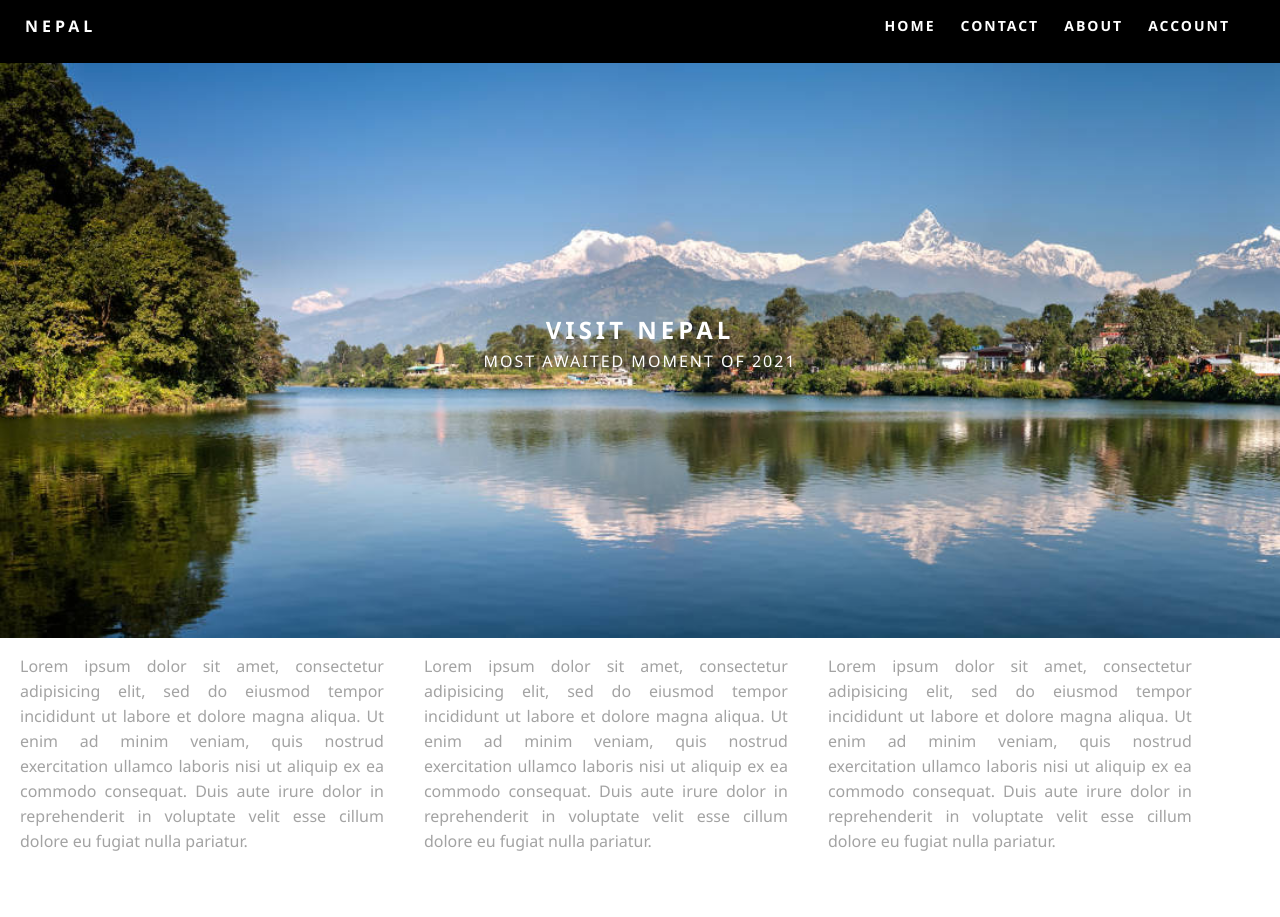
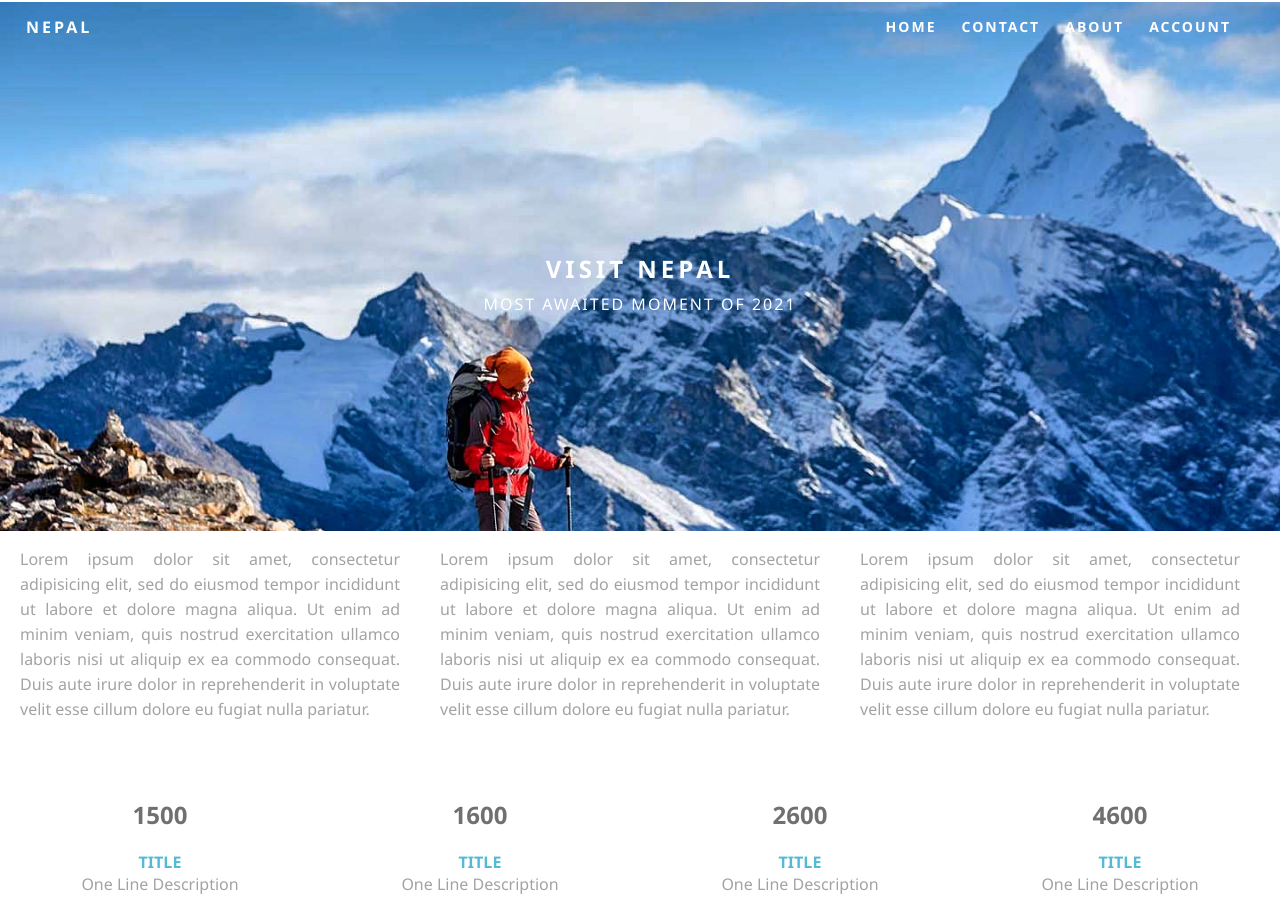
Before and after one commit to elbin88q/elbin888q.github.io, a plain HTML site: page index.html in a window 1280 px wide. Shown: the top 917 px of the page. Drawn offline with Linux system fonts and the light colour scheme.

Commit message:
Update index.css

```diff
--- a/index.css
+++ b/index.css
@@ -12,8 +12,8 @@ body{
 }
 /*header*/
 .container{
-	width:100%;
-	height:1250px;
+	width: 100%;
+	height:100%;
 	margin-right: auto;
 	margin-left: auto;
 	background-color: #ffffff;
@@ -21,10 +21,14 @@ body{
 /*navigation*/
 header{
 	width: 100%;
-	height: 5%;
-	background-color: black;
-	border-bottom:2px solid:#2C9AB7;
-	opacity: 100%;
+	height: 10%;
+background: rgba(255, 255, 255, 0.3);
+border-radius: 16px;
+box-shadow: 0 4px 30px rgba(0, 0, 0, 0.1);
+backdrop-filter: blur(7.4px);
+-webkit-backdrop-filter: blur(7.4px);
+border: 1px solid rgba(255, 255, 255, 0.22);
+
 }
 .logo{
 	color: #fff;
@@ -34,11 +38,11 @@ header{
 	float: left;
 	margin-top:15px;
 	margin-left:25px;
-	letter-spacing: 4px;
+	letter-spacing: 3px;
 }
 nav{
 	float: right;
-	width: 50%;
+	width: 70%;
 	text-align: right;
 	margin-right:25px;
 }
@@ -74,13 +78,15 @@ ul li:hover a{
 }
 /*hero section*/
 .hero{
-	background-image: url(44.jpg) ;
+	background-image: url(22.jpg);
     background-repeat: no-repeat;
 	background-size: cover;
-	width: 1137;
+    background-position: top;
+	width: auto;
 	height: 1000;
+
     padding-top: 250px;
-	padding-bottom:250px;
+	padding-bottom:200px;
 }
 .light{
 	font-weight: bold;
@@ -89,14 +95,14 @@ ul li:hover a{
 .tagline{
 	text-align: center;
 	color: #ffffff;
-	margin-top: 4px;
+	margin-top: 8px;
 	font-weight: lighter;
 	text-transform: uppercase;
 	letter-spacing: 2px;
 }
 /*About Section*/
 .text_column {
-	width: 29%;
+	width: auto;
 	text-align: justify;
 	font-weight: lighter;
 	line-height: 25px;
@@ -107,35 +113,38 @@ ul li:hover a{
 }
 .about {
 	padding-left: auto;
-	padding-right: 25px;
+	padding-right: 20px;
 	padding-top: auto;
-	display: inline-block;
+	padding-bottom: 20px;
+	display: flex;
 	background-color: #FFFFFF;
 	margin-top: 0px;
 }
 
 /*stats gallery*/
 .stats{
-	color: #717070
-	margin-bottom:5px;
+	color: #717070;
+	margin-bottom: 20px;
 }
 .gallery{
-	background-color: white;
+	background-color: #FFFFFF;
+    padding-top: auto;
+	height: auto;
 	clear: both;
 	display: inline-block;
 	width: 100%;
 		/* [disabled]min-width: 400px;
 */
-    padding-top:35px;
-    padding-bottom:0px;
-    margin-bottom:0px;
-    margin-top:-5px;
+    padding-top:20px;
+    padding-bottom:20px;
+    margin-bottom: auto;
+    margin-top: auto;
 }
 .thumbnail{
 	width: 25%;
 	text-align: center;
 	float: left;
-	margin-top:35px;
+	margin-top: auto;
 }
 .gallery .thumbnail h4{
 	color:  #52BAD5;
@@ -157,6 +166,9 @@ ul li:hover a{
 	background-size: cover;
 	background-repeat: no-repeat;
 	height: 500px;
+	width: 100%;
+	padding: auto;
+	margin-top: auto;
 
 
 }
@@ -214,8 +226,8 @@ footer .footer_column p {
 .cards {
 	width: 100%;
 	height: auto;
-	max-width: 500px;
-	max-height: 400px;
+	max-width: 250px;
+	max-height: auto;
 }
 .cards1 {
 	width: 100%;
```
